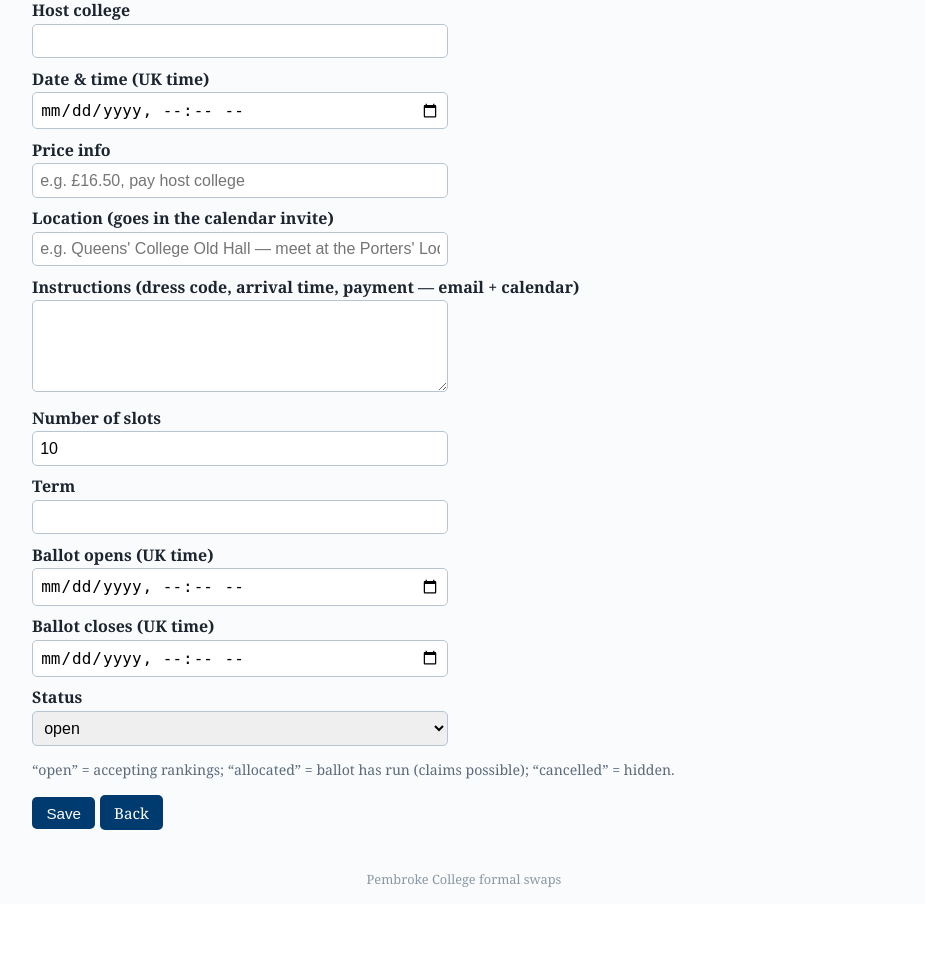
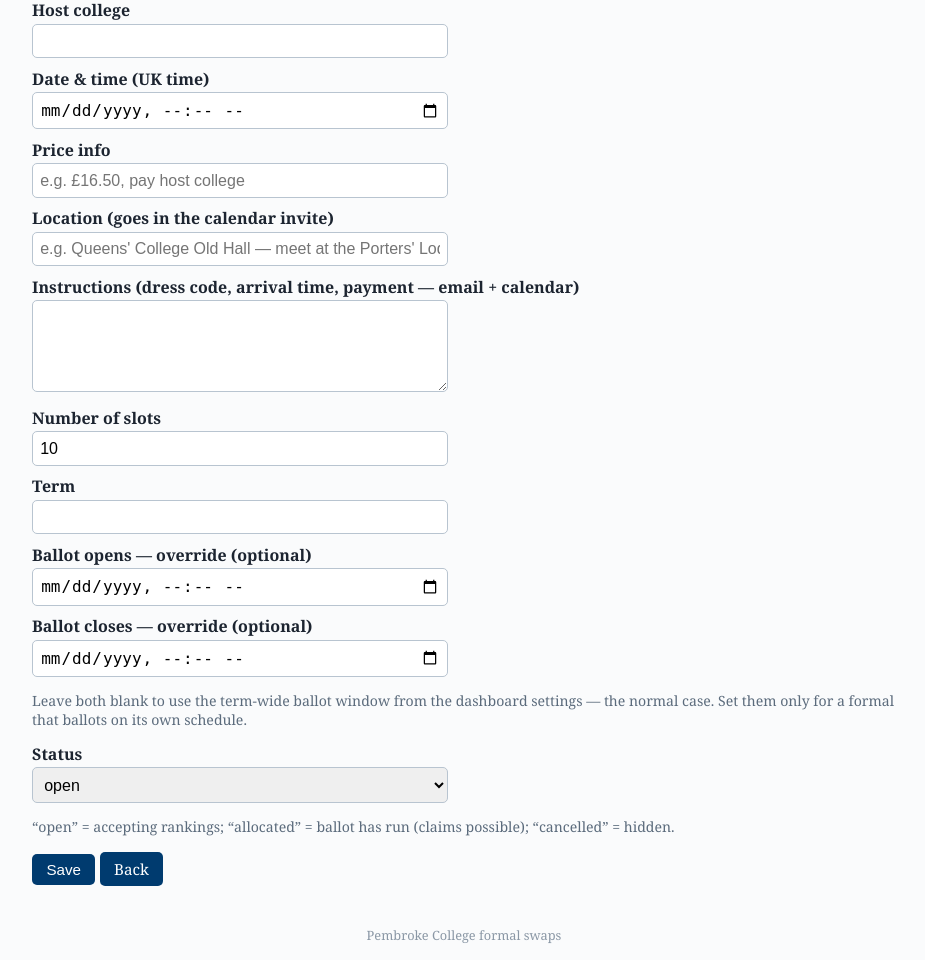
Before and after one commit to Patrick-Gibbs/pembroke-formal-swaps, a Flask app: page /admin/formals/new in a window 1280 px wide. Shown: the part 134-1094 px from the top of the page, without its empty margins (176-1101 px from the left). Before the commit the page ends 1022 px from the top, so only its background shows below. Run offline with Flask 3, Linux system fonts and the light colour scheme; the visitor is signed in with stand-in values (Sample User, id 1); data comes from the database, SQL or seed files in the repository; parts of the project's set-up code (start-up, migrations or seed data) failed here and were passed over.

Commit message:
Term-wide ballot window in settings; per-formal windows become optional overrides; close time shown publicly

```diff
--- a/swaps/templates/admin/dashboard.html
+++ b/swaps/templates/admin/dashboard.html
@@ -21,6 +21,10 @@
     <input type="hidden" name="_csrf" value="{{ csrf_token() }}">
     <label>Current term (shown to users; ballot &amp; allocation operate on this)</label>
     <input type="text" name="current_term" value="{{ term }}" placeholder="e.g. Michaelmas 2026">
+    <label>Ballot opens (UK time — applies to every formal unless a formal sets its own)</label>
+    <input type="datetime-local" name="term_ballot_open" value="{{ term_ballot_open.replace(' ', 'T') }}">
+    <label>Ballot closes (UK time — shown publicly)</label>
+    <input type="datetime-local" name="term_ballot_close" value="{{ term_ballot_close.replace(' ', 'T') }}">
     <label style="font-weight:normal"><input type="checkbox" name="attendee_list_public"
       {% if list_public %}checked{% endif %}> Attendee list is public (unticked = login required)</label>
     <p><button>Save settings</button></p>
--- a/swaps/templates/admin/formal_form.html
+++ b/swaps/templates/admin/formal_form.html
@@ -17,10 +17,13 @@
   <input type="number" name="slots" min="1" required value="{{ f['slots'] if f else 10 }}">
   <label>Term</label>
   <input type="text" name="term" required value="{{ f['term'] if f else default_term }}">
-  <label>Ballot opens (UK time)</label>
-  <input type="datetime-local" name="ballot_open" required value="{{ (f['ballot_open'].replace(' ', 'T')) if f else '' }}">
-  <label>Ballot closes (UK time)</label>
-  <input type="datetime-local" name="ballot_close" required value="{{ (f['ballot_close'].replace(' ', 'T')) if f else '' }}">
+  <label>Ballot opens — override (optional)</label>
+  <input type="datetime-local" name="ballot_open" value="{{ (f['ballot_open'].replace(' ', 'T')) if f else '' }}">
+  <label>Ballot closes — override (optional)</label>
+  <input type="datetime-local" name="ballot_close" value="{{ (f['ballot_close'].replace(' ', 'T')) if f else '' }}">
+  <p class="muted">Leave both blank to use the term-wide ballot window from the
+  dashboard settings — the normal case. Set them only for a formal that ballots
+  on its own schedule.</p>
   <label>Status</label>
   <select name="status">
     {% for s in ['open','allocated','cancelled'] %}
--- a/swaps/templates/index.html
+++ b/swaps/templates/index.html
@@ -34,9 +34,11 @@
   <p>No formals have been announced for {{ term }} yet.</p>
 {% else %}
   {% if ballot_open %}
-    <div class="flash ok">The ballot is <b>open</b> —
+    <div class="flash ok">The ballot is <b>open</b>{% if ballot_closes %} — closes <b>{{ ballot_closes }}</b>{% endif %} —
       {% if user %}<a href="/rank">rank your formals now</a>.{% else %}<a href="/register">register</a> or <a href="/login">log in</a> to rank your formals.{% endif %}
     </div>
+  {% elif opens_soon %}
+    <div class="flash ok">The ballot opens <b>{{ ballot_opens }}</b>{% if ballot_closes %} and closes <b>{{ ballot_closes }}</b>{% endif %} — <a href="/register">register now</a> so you're ready.</div>
   {% endif %}
   <table>
     <tr><th>College</th><th>Date &amp; time</th><th>Price</th><th>Places</th><th>Free now</th><th></th></tr>
--- a/swaps/templates/rank.html
+++ b/swaps/templates/rank.html
@@ -40,7 +40,8 @@
 </div>
 
 <p class="muted">Put the formals you want in order (1 = most wanted). Leave out any
-you don't want. You can edit until the ballot closes.</p>
+you don't want. You can edit until the ballot closes{% if ballot_closes %}
+(<b>{{ ballot_closes }}</b>){% endif %}.</p>
 <form method="post" id="rankform">
   <input type="hidden" name="_csrf" value="{{ csrf_token() }}">
   <input type="hidden" name="order" id="order">
--- a/swaps/views/admin.py
+++ b/swaps/views/admin.py
@@ -62,6 +62,8 @@
     return render_template("admin/dashboard.html", formals=formals, stats=stats,
                            users_n=users_n,
                            term=get_setting(db, "current_term"),
+                           term_ballot_open=get_setting(db, "term_ballot_open"),
+                           term_ballot_close=get_setting(db, "term_ballot_close"),
                            list_public=get_setting(db, "attendee_list_public") == "1")
 
 
@@ -73,7 +75,11 @@
     set_setting(db, "current_term", term)
     set_setting(db, "attendee_list_public",
                 "1" if request.form.get("attendee_list_public") else "0")
-    audit(db, "admin", "settings", f"term={term} "
+    t_open = request.form.get("term_ballot_open", "").replace("T", " ").strip()
+    t_close = request.form.get("term_ballot_close", "").replace("T", " ").strip()
+    set_setting(db, "term_ballot_open", t_open)
+    set_setting(db, "term_ballot_close", t_close)
+    audit(db, "admin", "settings", f"term={term} window={t_open}..{t_close} "
           f"public={request.form.get('attendee_list_public', '0')}")
     flash("Settings saved.", "ok")
     return redirect(url_for("admin.dashboard"))
--- a/swaps/views/main.py
+++ b/swaps/views/main.py
@@ -22,13 +22,20 @@
         "ORDER BY dt", (term,)).fetchall()
 
 
+def _effective_window(db, f):
+    """A formal's ballot window: its own override if set, else the term-wide
+    window from settings. Returns (open_str, close_str), either may be ''."""
+    return (f["ballot_open"] or get_setting(db, "term_ballot_open"),
+            f["ballot_close"] or get_setting(db, "term_ballot_close"))
+
+
 def _ballot_window(db, term):
-    """Ballot is open if now is inside ANY open formal's window (they are set
-    per formal; admin normally sets the same window for the whole term)."""
+    """True if any open formal's effective window contains now."""
     now = local_now()
     for f in db.execute("SELECT ballot_open, ballot_close FROM formals "
                         "WHERE term=? AND status='open'", (term,)).fetchall():
-        if parse_local(f["ballot_open"]) <= now <= parse_local(f["ballot_close"]):
+        o, c = _effective_window(db, f)
+        if o and c and parse_local(o) <= now <= parse_local(c):
             return True
     return False
 
@@ -38,8 +45,13 @@
     db = get_db()
     term = get_setting(db, "current_term")
     formals = _term_formals(db, term) if term else []
+    t_open = get_setting(db, "term_ballot_open")
+    t_close = get_setting(db, "term_ballot_close")
+    opens_soon = bool(t_open) and local_now() < parse_local(t_open)
     return render_template("index.html", formals=formals, term=term,
                            ballot_open=_ballot_window(db, term) if term else False,
+                           ballot_closes=t_close, ballot_opens=t_open,
+                           opens_soon=opens_soon,
                            free_seats={f["id"]: free_seats(db, f["id"], f["slots"])
                                        for f in formals})
 
@@ -104,7 +116,8 @@
     ranked = [by_id[i] for i in ranked_ids if i in by_id]
     unranked = [f for f in open_formals if f["id"] not in ranked_ids]
     return render_template("rank.html", ranked=ranked, unranked=unranked, term=term,
-                           is_group_member=False, leader=None, group_size=group_size)
+                           is_group_member=False, leader=None, group_size=group_size,
+                           ballot_closes=get_setting(db, "term_ballot_close"))
 
 
 @bp.route("/attendees")
```
